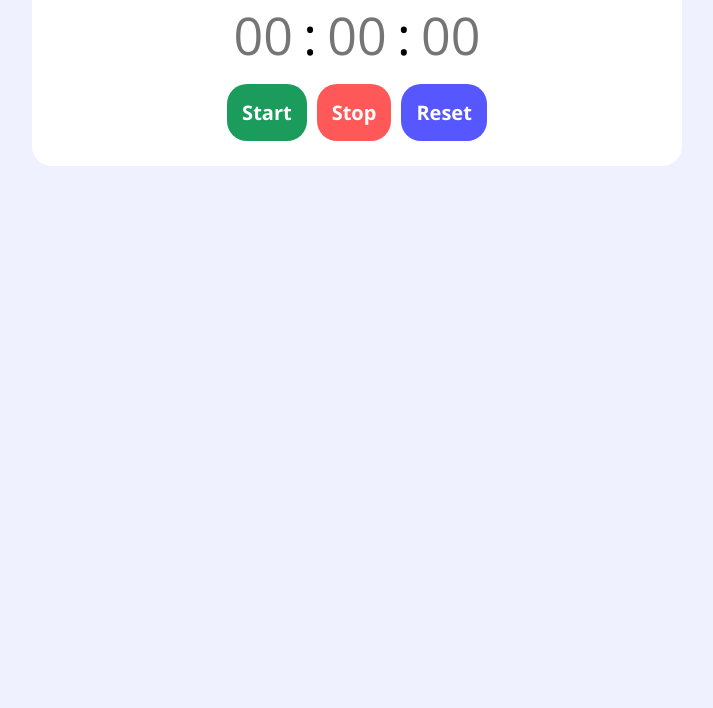
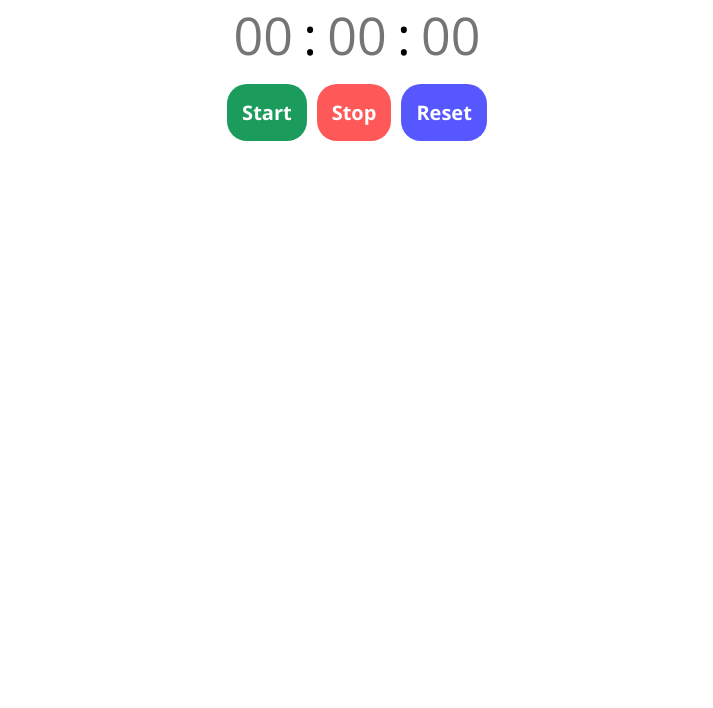
Before and after one commit to theandreibogdan/simple_timer, a plain HTML site: page index.html in a window 1280 px wide. Shown: the part 92-800 px from the top of the page, without its empty margins (283-996 px from the left). Drawn offline with nearby package versions, Linux system fonts and the light colour scheme.

Commit message:
Removed background color

```diff
--- a/styles.css
+++ b/styles.css
@@ -7,10 +7,6 @@ input::-webkit-inner-spin-button {
 * {
   padding: 0;
   font-family: "Open Sans", sans-serif;
-}
-
-body {
-  background-color: #f0f1ff;
 }
 
 h1 {
```
